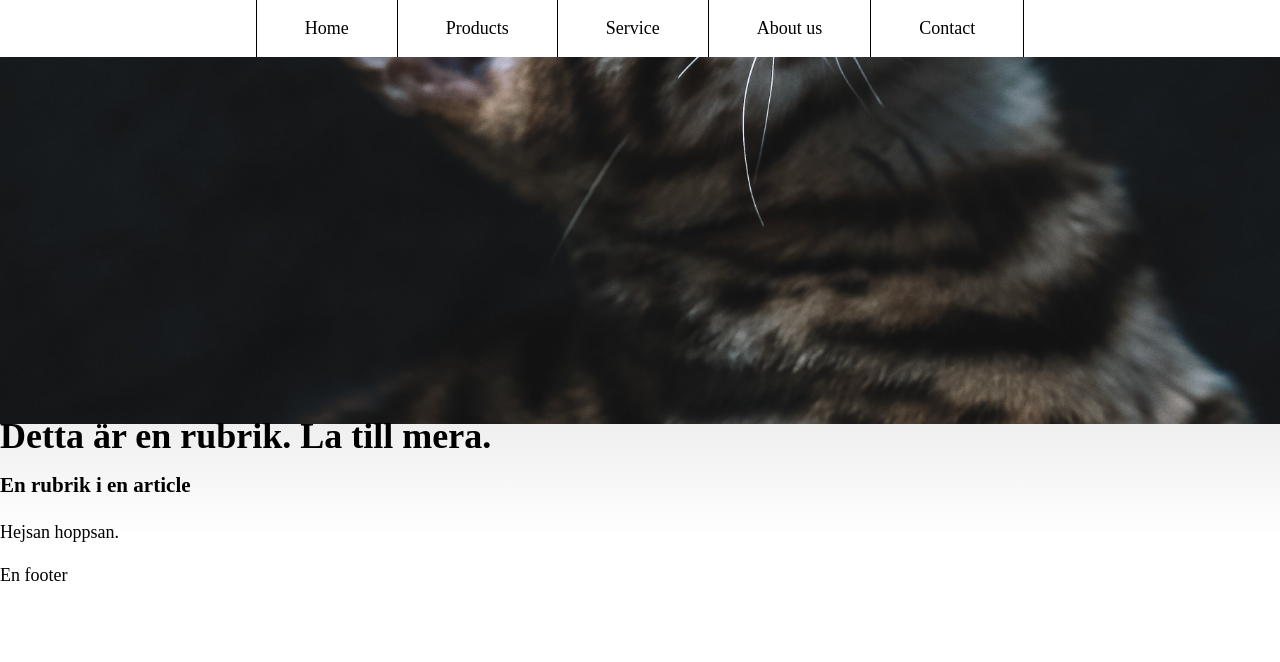
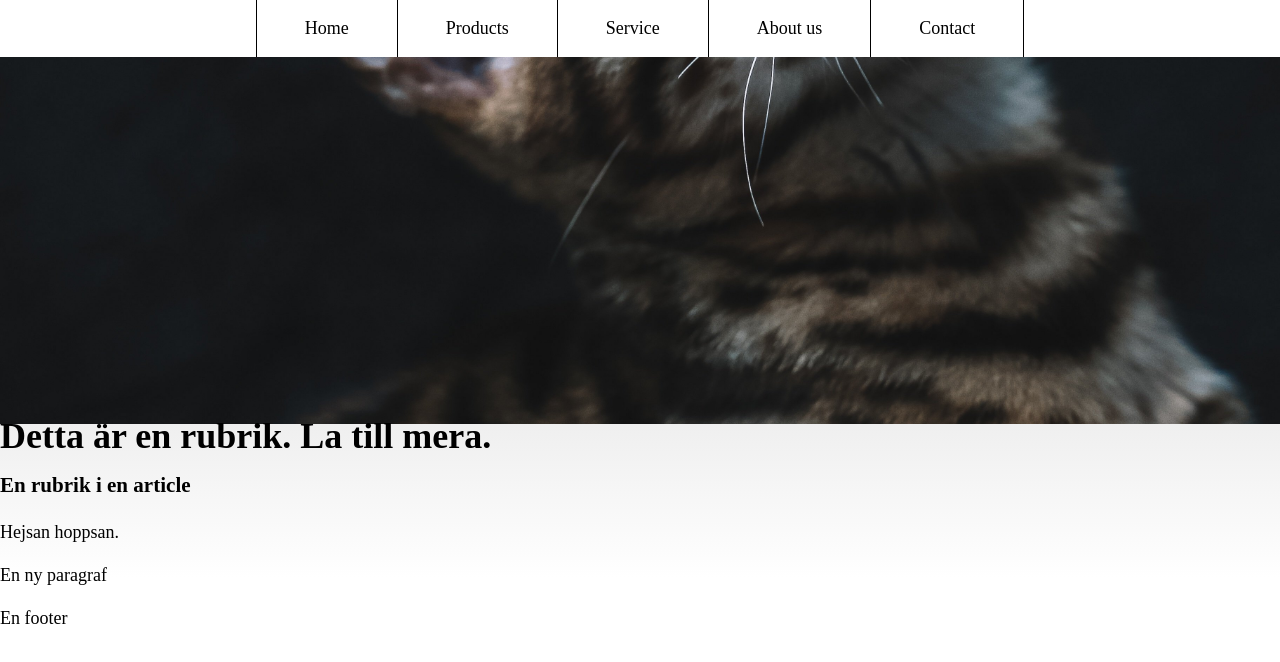
Before and after one commit to peterbared/Webbutveckling, a plain HTML site: page ex1/index.html in a window 1280 px wide. Shown: the top 662 px of the page. Drawn offline with Linux system fonts and the light colour scheme.

Commit message:
Ny paragraf

```diff
--- a/ex1/index.html
+++ b/ex1/index.html
@@ -24,6 +24,7 @@
     <article>
       <h3>En rubrik i en article</h3>
       <p>Hejsan hoppsan.</p>
+      <p>En ny paragraf</p>
     </article>
   </main>
 
```
